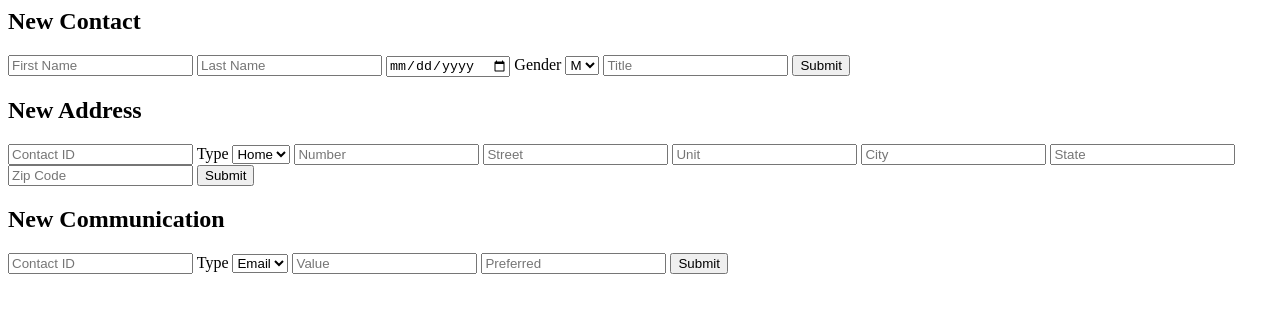
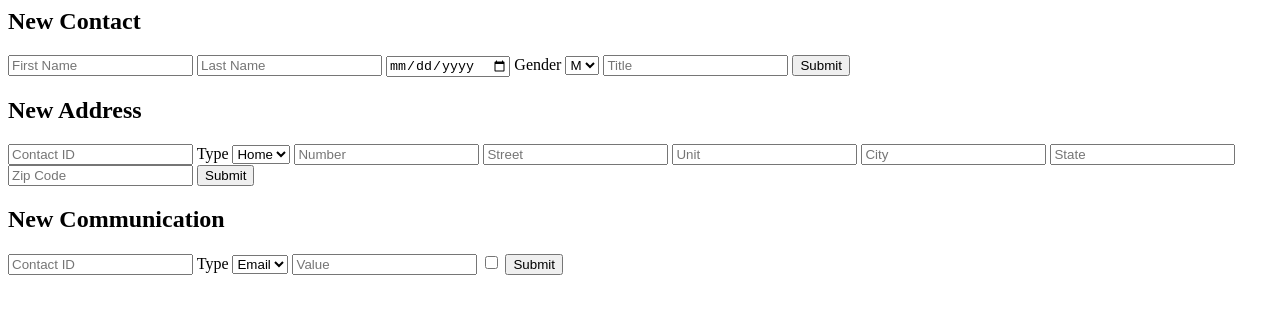
Before and after one commit to Eric15/ms3-contactsAPI, a website: page public/form.html in a window 1280 px wide. Drawn offline with Linux system fonts and the light colour scheme.

Commit message:
Fixed communication POST route

```diff
--- a/public/form.html
+++ b/public/form.html
@@ -42,7 +42,7 @@
         <!-- New Communication Form -->
         <div>
             <h2>New Communication</h2>
-            <form action="/communication_create" method="POST" id="address_create">
+            <form action="/communication_create" method="POST" id="communication_create">
                 <input type="text" name="ContactID" id="ContactID" placeholder="Contact ID"/>
                 <label for="Type">
                     Type
@@ -54,7 +54,7 @@
                         <option value="Fax">Fax</option>
                 </select>
                 <input type="text" name="Value" id="Value" placeholder="Value"/>
-                <input type="boolean" name="Preferred" id="Preferred" placeholder="Preferred"/>
+                <input type="checkbox" name="Preferred" id="Preferred" placeholder="Preferred"/>
                 <button>Submit</button>
             </form>
         </div>
--- a/routes/contact.js
+++ b/routes/contact.js
@@ -120,7 +120,7 @@ router.post('/communication_create', (request, response) => {
     const Preferred = request.body.Preferred
 
     // Define SQL Query
-    var queryString = "INSERT INTO address (contact_id, Type, Value, Preferred) VALUES (?, ?, ?, ?)"
+    var queryString = "INSERT INTO communication (contact_id, Type, Value, Preferred) VALUES (?, ?, ?, ?)"
     // Perform SQL Query
     connection.query(queryString, [ContactID, Type, Value, Preferred], (err, results, fields) => {
         // If query generates an error
```
